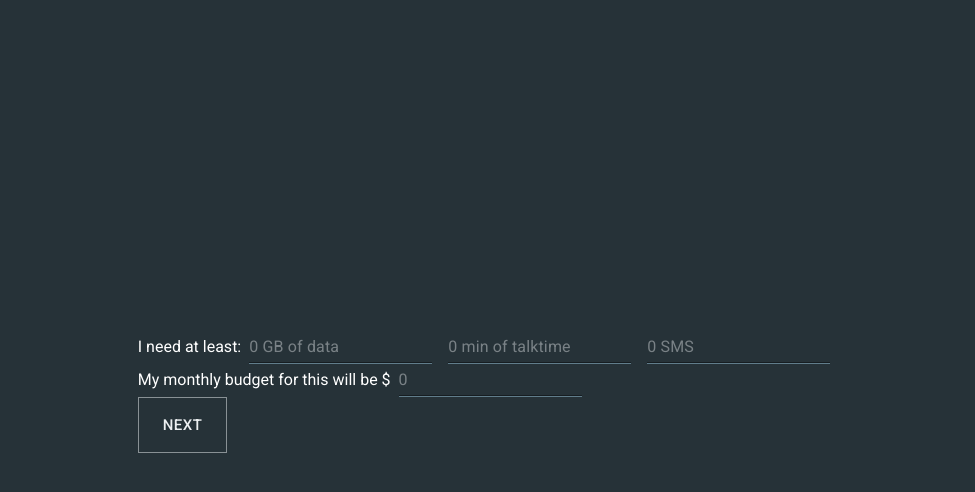
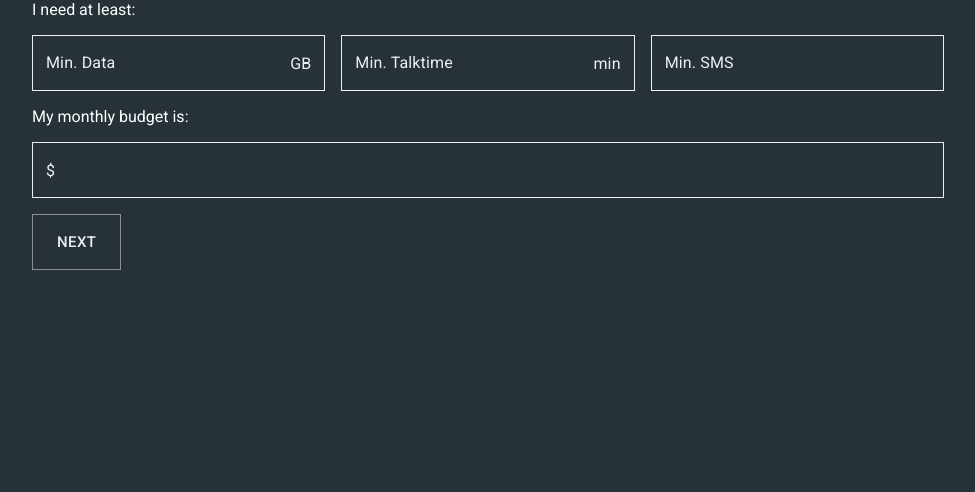
Before and after one commit to keanekwa/sg-mobile-plans, a React (Create React App) app: page / in a window 1280 px wide. Shown: the top 492 px of the page, without its empty margins (152-1127 px from the left). Built offline with nearby package versions, Linux system fonts and the light colour scheme.

Commit message:
SelectSelfOptions changed to Grid format

```diff
--- a/src/components/SelectSelfOptions.js
+++ b/src/components/SelectSelfOptions.js
@@ -1,9 +1,28 @@
 import React from 'react';
-import Button from '@material-ui/core/Button'
-import Input from '@material-ui/core/Input';
-import Container from '@material-ui/core/Container';
-import Box from '@material-ui/core/Box';
+import { Button, Container, Box, TextField, InputAdornment, Grid } from '@material-ui/core'
 import ResultList from './ResultList'
+import { withStyles } from '@material-ui/core/styles';
+
+const styles = theme => ({
+  TextField: {
+    color: `${theme.palette.primary.main}`,
+    '&$cssFocused $notchedOutline': {
+      borderColor: `${theme.palette.primary.main} !important`,
+      borderRadius: 0,
+    }
+  },
+  TextFieldLabel: {
+    color: `${theme.palette.primary.main}`,
+  },
+  TextFieldNotchedOutline: {
+    borderWidth: '1px',
+    borderColor: `${theme.palette.primary.main} !important`,
+    borderRadius: 0,
+  },
+  InputAdornment: {
+    color: `${theme.palette.primary.main} !important`,
+  }
+});
 
 class SelectSelfOptions extends React.Component {
   constructor(props) {
@@ -15,7 +34,6 @@ class SelectSelfOptions extends React.Component {
       price: 0,
       showResultList: false,
     }
-    //change this to redux so that I can use makeStyles
   }
 
   handleClick = () => {
@@ -24,24 +42,105 @@ class SelectSelfOptions extends React.Component {
   }
 
   render () {
+    const { classes } = this.props;
     return (
       <Container maxWidth='md'>
-        <Box>
-          I need at least:
-          <Input placeholder='0 GB of data' onChange={(event) => this.setState({ ['minData']: event.target.value })}/>
-          <Input placeholder='0 min of talktime' onChange={(event) => this.setState({ ['minTalktime']: event.target.value })}/>
-          <Input placeholder='0 SMS' onChange={(event) => this.setState({ ['minSMS']: event.target.value })}/>
-        </Box>
-        <Box>
-          My monthly budget for this will be $<Input placeholder='0' onChange={(event) => this.setState({ ['price']: event.target.value })}/>
-        </Box>
-        <Box>
-          {!this.state.showResultList && <Button onClick={() => this.handleClick()} variant='outlined' size='large' color='primary'>Next</Button>}
-          {this.state.showResultList && <ResultList optionsSelected={this.state}/>}
-        </Box>
+        <Grid container spacing='2'>
+          <Grid item xs='12'>I need at least:</Grid>
+          <Grid item xs='12' sm='4'>
+            <TextField
+              InputLabelProps={{
+                classes: {
+                  root: classes.TextFieldLabel,
+                },
+              }}
+              InputProps={{
+                classes: {
+                  root: classes.TextField,
+                  notchedOutline: classes.TextFieldNotchedOutline,
+                },
+                inputMode: 'numeric',
+                endAdornment:
+                  <InputAdornment className={classes.InputAdornment} position='end' disableTypography={true}>GB</InputAdornment>,
+              }}
+              variant='outlined' label='Min. Data' fullWidth={true} onChange={(event) => this.setState({ ['minData']: event.target.value })}
+            />
+          </Grid>
+          <Grid item xs='12'sm='4'>
+            <TextField
+              InputLabelProps={{
+                classes: {
+                  root: classes.TextFieldLabel,
+                },
+              }}
+              InputProps={{
+                classes: {
+                  root: classes.TextField,
+                  notchedOutline: classes.TextFieldNotchedOutline,
+                },
+                inputMode: 'numeric',
+                endAdornment: <InputAdornment className={classes.InputAdornment} position='end' disableTypography={true}>min</InputAdornment>,
+              }}
+              variant='outlined' label='Min. Talktime' fullWidth={true} onChange={(event) => this.setState({ ['minTalktime']: event.target.value })}
+            />
+          </Grid>
+          <Grid item xs='12'sm='4'>
+            <TextField
+              InputLabelProps={{
+                classes: {
+                  root: classes.TextFieldLabel,
+                },
+              }}
+              InputProps={{
+                classes: {
+                  root: classes.TextField,
+                  notchedOutline: classes.TextFieldNotchedOutline,
+                },
+                inputMode: 'numeric',
+              }}
+              variant='outlined' label='Min. SMS' fullWidth={true} onChange={(event) => this.setState({ ['minSMS']: event.target.value })}
+            />
+          </Grid>
+          <Grid item xs='12'>My monthly budget is:</Grid>
+          <Grid item xs='12'>
+            <TextField
+              InputLabelProps={{
+                classes: {
+                  root: classes.TextFieldLabel,
+                },
+              }}
+              InputProps={{
+                classes: {
+                  root: classes.TextField,
+                  notchedOutline: classes.TextFieldNotchedOutline,
+                },
+                inputMode: 'numeric',
+                startAdornment: <InputAdornment className={classes.InputAdornment} position='start' disableTypography={true}>$</InputAdornment>,
+              }}
+              variant='outlined' fullWidth={true} onChange={(event) => this.setState({ ['price']: event.target.value })}
+            />
+          </Grid>
+          <Grid item xs='12'>
+            {
+              !this.state.showResultList &&
+              <Button
+                onClick={() => this.handleClick()}
+                variant='outlined'
+                size='large'
+                color='primary'>Next
+              </Button>
+            }
+            {
+              this.state.showResultList &&
+              <ResultList
+                optionsSelected={this.state}
+              />
+            }
+          </Grid>
+        </Grid>
       </Container>
     );
   }
 }
 
-export default SelectSelfOptions;
+export default withStyles(styles)(SelectSelfOptions);
--- a/src/index.js
+++ b/src/index.js
@@ -22,15 +22,6 @@ const theme = createMuiTheme({
       },
       sizeLarge: {
         padding: '14px 24px',
-      },
-    },
-    MuiInput: {
-      root: {
-        color: blueGrey[50],
-        margin: '0 0.5rem',
-      },
-      underline: {
-        borderBottom: '1px solid ' + blueGrey[500],
       },
     },
   },
--- a/src/index.scss
+++ b/src/index.scss
@@ -2,6 +2,7 @@ body {
   margin: 0;
   background-color: #263238;
   min-height: 100vh;
+  min-height: -webkit-fill-available;
   display: flex;
   flex-direction: column;
   align-items: center;
```
